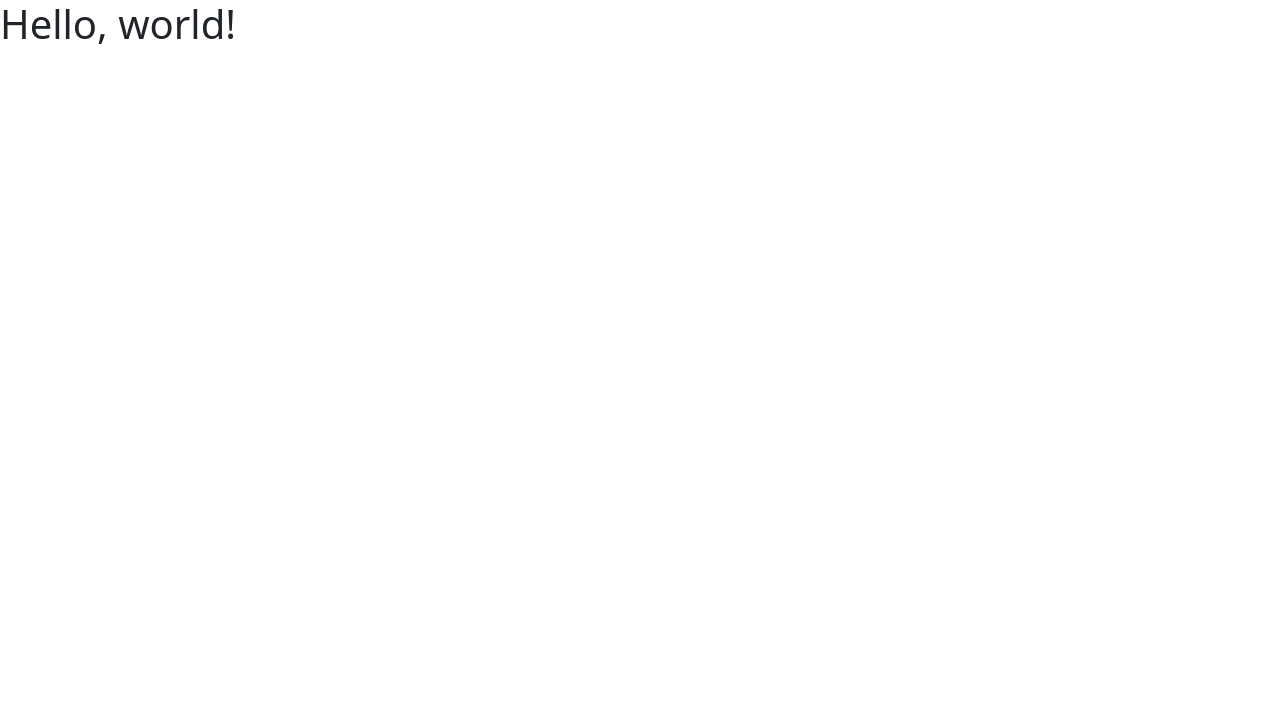
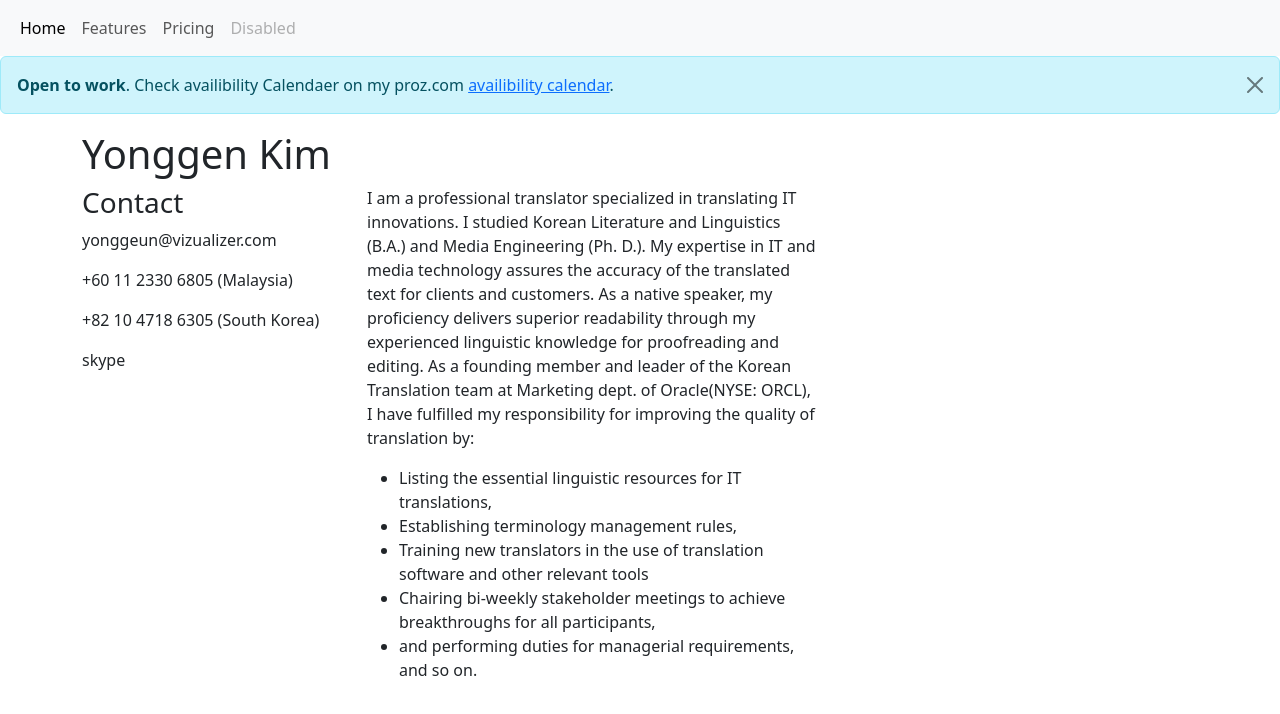
Before and after one commit to yonggeun/yonggeun.github.io, a plain HTML site: page index.html in a window 1280 px wide. Drawn offline with nearby package versions, Linux system fonts and the light colour scheme.

Commit message:
Initial layout confirmed

```diff
--- a/index.html
+++ b/index.html
@@ -1,13 +1,74 @@
 <!doctype html>
-<html lang="en">
+<html lang="utf-8" data-bs-theme="light">
+
+
 <head>
   <meta charset="utf-8">
   <meta name="viewport" content="width=device-width, initial-scale=1">
-    <title>Bootstrap demo</title>
-    <link href="https://cdn.jsdelivr.net/npm/bootstrap@5.3.2/dist/css/bootstrap.min.css" rel="stylesheet" integrity="sha384-T3c6CoIi6uLrA9TneNEoa7RxnatzjcDSCmG1MXxSR1GAsXEV/Dwwykc2MPK8M2HN" crossorigin="anonymous">
+  <title>Yonggeun Kim</title>
+  <link href="https://cdn.jsdelivr.net/npm/bootstrap@5.3.2/dist/css/bootstrap.min.css" rel="stylesheet"
+    integrity="sha384-T3c6CoIi6uLrA9TneNEoa7RxnatzjcDSCmG1MXxSR1GAsXEV/Dwwykc2MPK8M2HN" crossorigin="anonymous">
 </head>
+
 <body>
-    <h1>Hello, world!</h1>
-    <script src="https://cdn.jsdelivr.net/npm/bootstrap@5.3.2/dist/js/bootstrap.bundle.min.js" integrity="sha384-C6RzsynM9kWDrMNeT87bh95OGNyZPhcTNXj1NW7RuBCsyN/o0jlpcV8Qyq46cDfL" crossorigin="anonymous"></script>
+
+
+  <!-- Navbar -->
+  <nav class="navbar navbar-expand-lg bg-body-tertiary">
+    <div class="container-fluid">
+      <button class="navbar-toggler" type="button" data-bs-toggle="collapse" data-bs-target="#navbarNavAltMarkup"
+        aria-controls="navbarNavAltMarkup" aria-expanded="false" aria-label="Toggle navigation">
+        <span class="navbar-toggler-icon"></span>
+      </button>
+      <div class="collapse navbar-collapse" id="navbarNavAltMarkup">
+        <div class="navbar-nav">
+          <a class="nav-link active" aria-current="page" href="#">Home</a>
+          <a class="nav-link" href="#">Features</a>
+          <a class="nav-link" href="#">Pricing</a>
+          <a class="nav-link disabled" aria-disabled="true">Disabled</a>
+        </div>
+      </div>
+    </div>
+  </nav>
+  <!-- Navbar -->
+
+  <!-- Dismissing alert starts -->
+  <div class="alert alert-info alert-dismissible fade show" role="alert">
+    <strong>Open to work</strong>. Check availibility Calendaer on my proz.com <a href="">availibility calendar</a>.
+    <button type="button" class="btn-close" data-bs-dismiss="alert" aria-label="Close"></button>
+  </div>
+  <!-- Dismissing alert ends -->
+  <div class="container">
+    <h1>Yonggen Kim</h1>
+    <div class="row">
+      <div class="col-md-3">
+        <h3>Contact</h3>
+        <p>yonggeun@vizualizer.com</p>
+        <p>+60 11 2330 6805 (Malaysia)</p>
+        <p>+82 10 4718 6305 (South Korea)</p>
+        <p>skype</p>
+      </div>
+      <div class="col-xl-5">
+        <p>I am a professional translator specialized in translating IT innovations. I studied Korean
+          Literature and Linguistics (B.A.) and Media Engineering (Ph. D.). My expertise in IT and media technology
+          assures
+          the accuracy of the translated text for clients and customers. As a native speaker, my proficiency delivers
+          superior readability through my experienced linguistic knowledge for proofreading and editing. As a founding
+          member and leader of the Korean Translation team at Marketing dept. of Oracle(NYSE: ORCL), I have fulfilled my
+          responsibility for improving the quality of translation by:</p>
+        <ul>
+          <li>Listing the essential linguistic resources for IT translations,</li>
+          <li>Establishing terminology management rules,</li>
+          <li>Training new translators in the use of translation software and other relevant tools</li>
+          <li>Chairing bi-weekly stakeholder meetings to achieve breakthroughs for all participants,</li>
+          <li>and performing duties for managerial requirements, and so on.</li>
+        </ul>
+      </div>
+      </div>
+</div>
+    <script src="https://cdn.jsdelivr.net/npm/bootstrap@5.3.2/dist/js/bootstrap.bundle.min.js"
+      integrity="sha384-C6RzsynM9kWDrMNeT87bh95OGNyZPhcTNXj1NW7RuBCsyN/o0jlpcV8Qyq46cDfL"
+      crossorigin="anonymous"></script>
 </body>
+
 </html>
```
Also changed, not shown: scss/_variables.scss (added, +15 -0 lines). Lines whose indentation alone changed are shown as unchanged.
